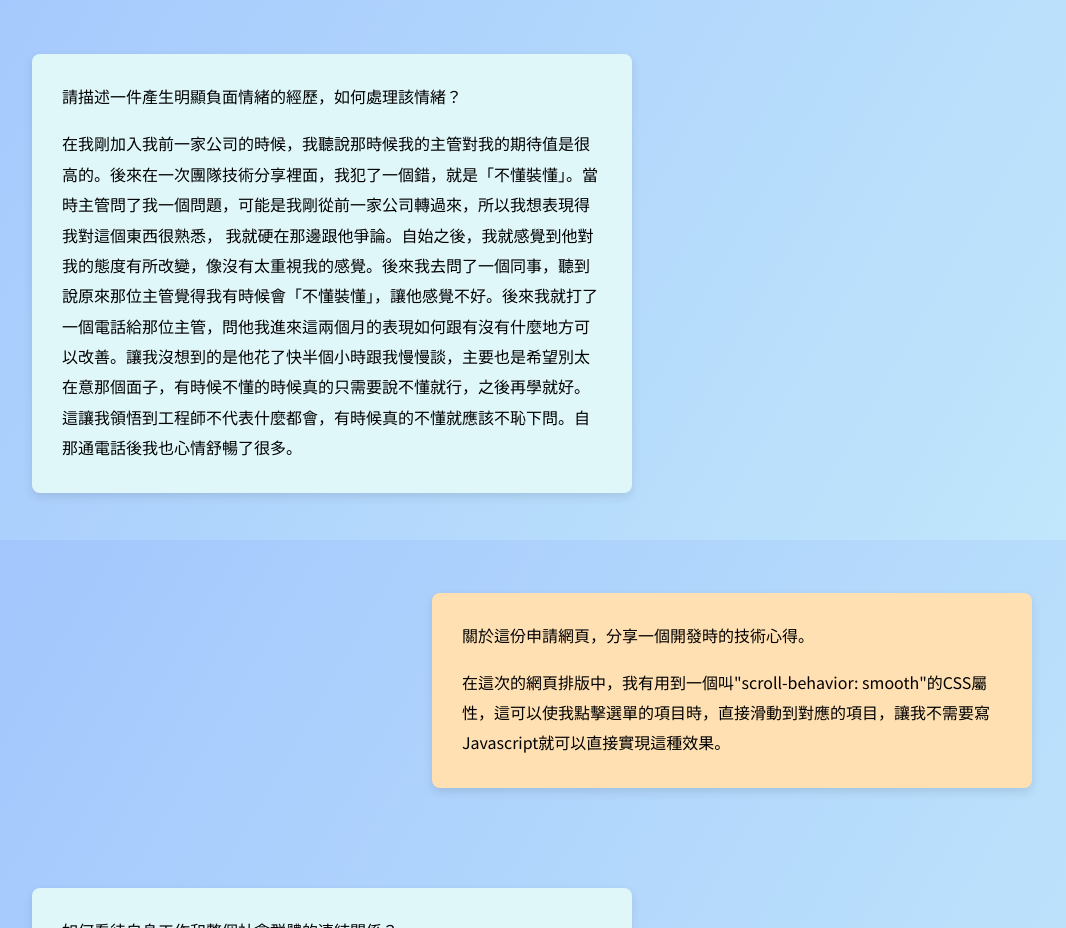
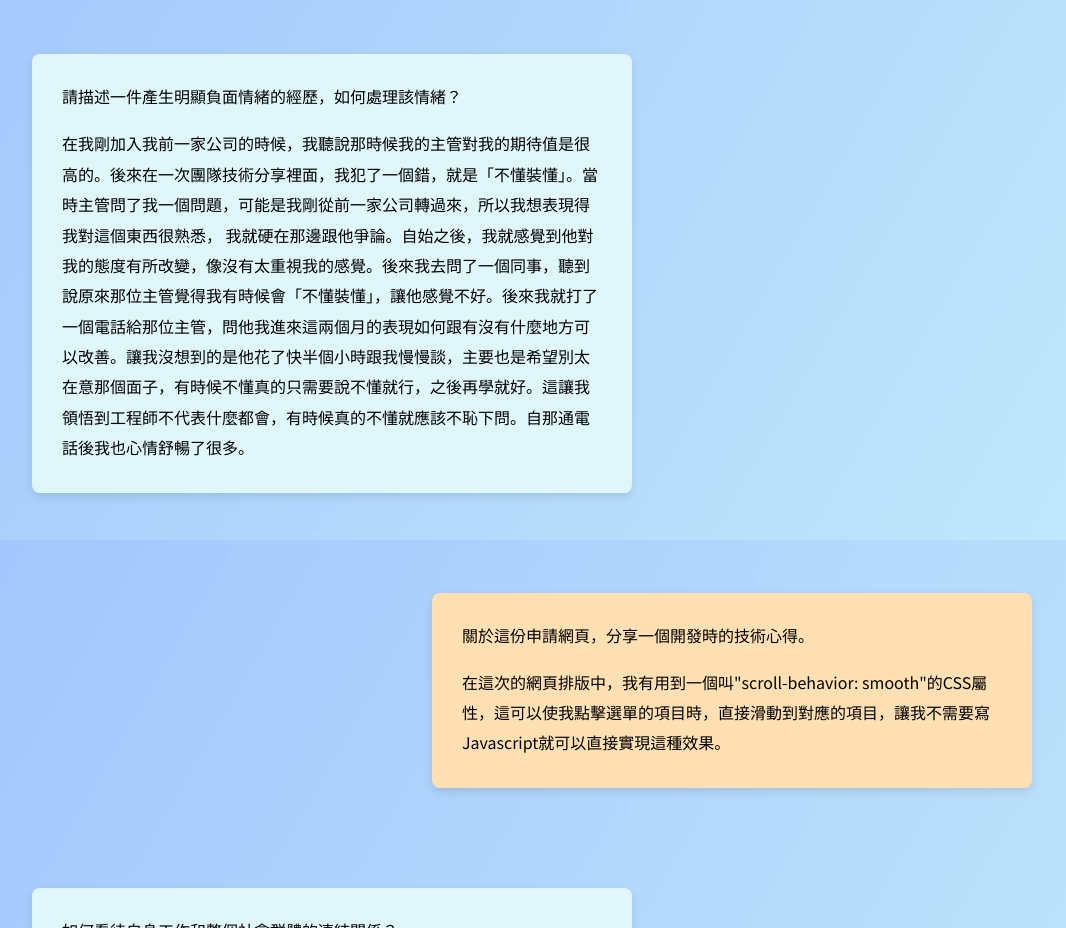
Before and after one commit to itdog1973/wehelpApplication, a plain HTML site: page index.html in a window 1280 px wide. Shown: the part 1860-2788 px from the top of the page, without its empty margins (108-1174 px from the left). Drawn offline with Linux system fonts and the light colour scheme.

Commit message:
fixed: typo3

```diff
--- a/index.html
+++ b/index.html
@@ -94,7 +94,7 @@
           </p>
           <p class="answer">
             在我剛加入我前一家公司的時候，我聽說那時候我的主管對我的期待值是很高的。後來在一次團隊技術分享裡面，我犯了一個錯，就是「不懂裝懂」。當時主管問了我一個問題，可能是我剛從前一家公司轉過來，所以我想表現得我對這個東西很熟悉，
-            我就硬在那邊跟他爭論。自始之後，我就感覺到他對我的態度有所改變，像沒有太重視我的感覺。後來我去問了一個同事，聽到說原來那位主管覺得我有時候會「不懂裝懂」，讓他感覺不好。後來我就打了一個電話給那位主管，問他我進來這兩個月的表現如何跟有沒有什麼地方可以改善。讓我沒想到的是他花了快半個小時跟我慢慢談，主要也是希望別太在意那個面子，有時候不懂的時候真的只需要說不懂就行，之後再學就好。這讓我領悟到工程師不代表什麼都會，有時候真的不懂就應該不恥下問。自那通電話後我也心情舒暢了很多。
+            我就硬在那邊跟他爭論。自始之後，我就感覺到他對我的態度有所改變，像沒有太重視我的感覺。後來我去問了一個同事，聽到說原來那位主管覺得我有時候會「不懂裝懂」，讓他感覺不好。後來我就打了一個電話給那位主管，問他我進來這兩個月的表現如何跟有沒有什麼地方可以改善。讓我沒想到的是他花了快半個小時跟我慢慢談，主要也是希望別太在意那個面子，有時候不懂真的只需要說不懂就行，之後再學就好。這讓我領悟到工程師不代表什麼都會，有時候真的不懂就應該不恥下問。自那通電話後我也心情舒暢了很多。
           </p>
         </div>
 
```
